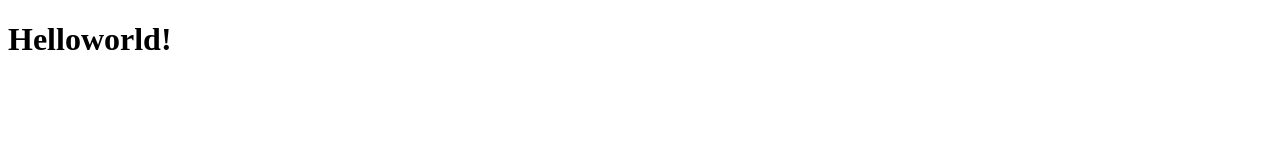
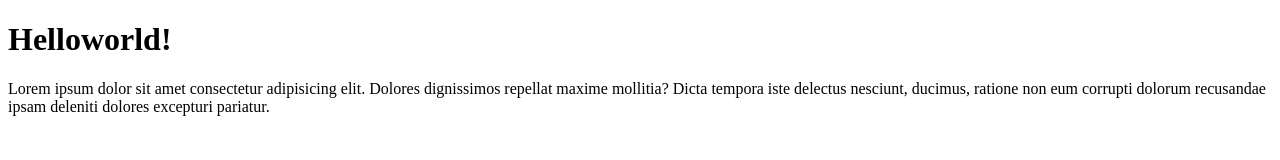
Before and after one commit to AkhdanFirdaus/fundamental_git, a plain HTML site: page index.html in a window 1280 px wide. Drawn offline with Linux system fonts and the light colour scheme.

Commit message:
Menambahkan paragraf dummy

```diff
--- a/index.html
+++ b/index.html
@@ -10,6 +10,9 @@
 
 <body>
     <h1>Helloworld!</h1>
+    <p>Lorem ipsum dolor sit amet consectetur adipisicing elit. Dolores dignissimos repellat maxime mollitia? Dicta
+        tempora iste delectus nesciunt, ducimus, ratione non eum corrupti dolorum recusandae ipsam deleniti dolores
+        excepturi pariatur.</p>
 </body>
 
 </html>
```
